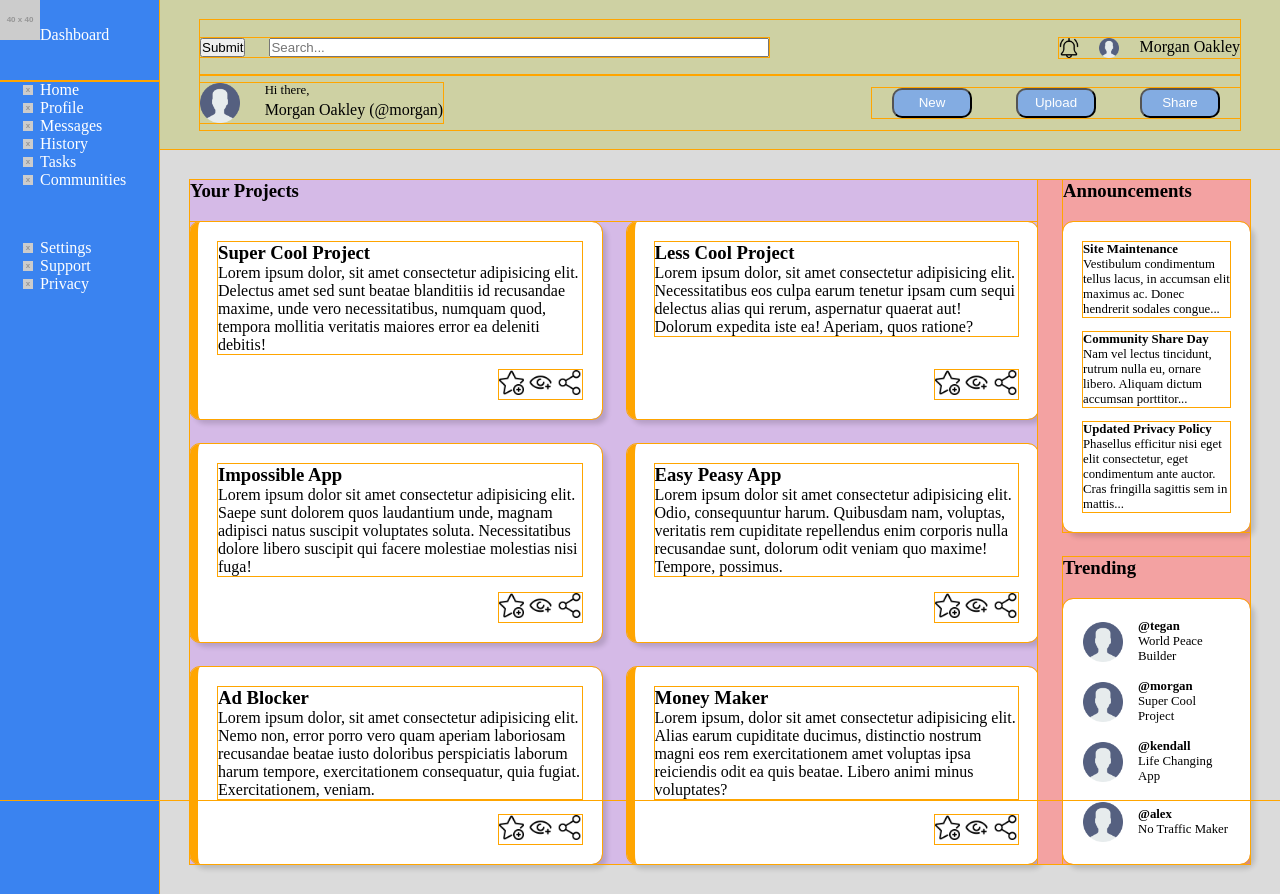
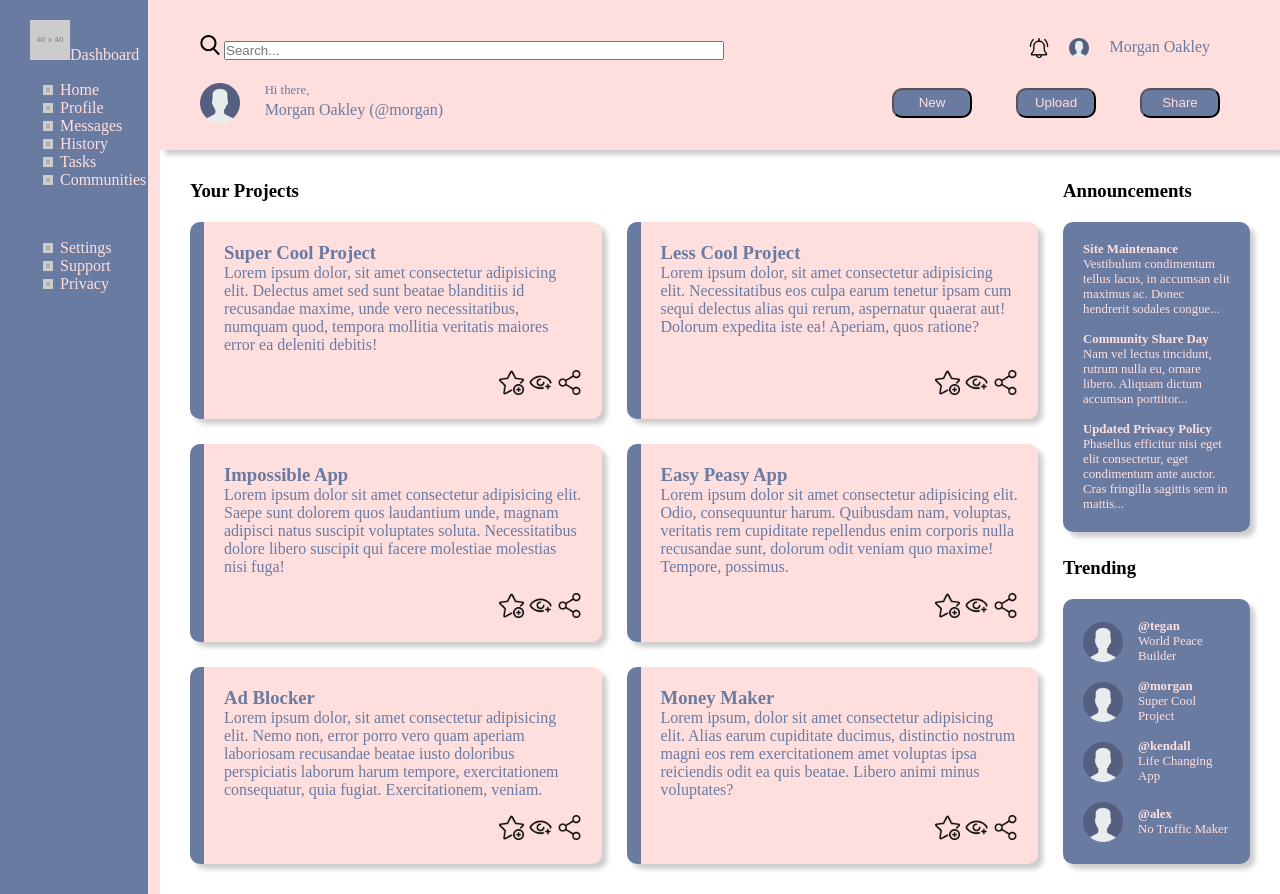
Before and after one commit to jufu87/Admin-Dashboard, a plain HTML site: page index.html in a window 1280 px wide. Drawn offline with Linux system fonts and the light colour scheme; placeholder pictures from the web are drawn by us.

Commit message:
Add color palette

```diff
--- a/index.css
+++ b/index.css
@@ -4,13 +4,37 @@
     padding: 0;
 }
 
+:root {
+    --vibrant100: #f8e9a1;
+    --vibrant200: #f76c6c;
+    --vibrant300: #a8d0e6;
+    --vibrant400: #374785;
+    --vibrant500: #24305e;
+}
+
+:root {
+    --light500: #0B3954;
+    --light400: #BE92A2;
+    --light300: #C8E1E5;
+    --light200: #FAFFFD;
+    --light100: #F4D35E;
+}
+
+:root {
+    --soothing1: #FFDFDE;
+    --soothing2: #6A7BA2;
+    --soothing3: #171219;
+    --soothing4: #A53F2B;
+    --soothing5: #69353F;
+}
+
 html {
     height: 100%;
 }
 
-div {
+/* div {
     outline: 1px orange solid;
-}
+} */
 
 .container {
     display: grid;
@@ -19,15 +43,18 @@ div {
 }
 
 .dashboard {
-    background-color: rgb(58, 131, 240);
-    color: white;
+    background-color: var(--soothing2);
+    color: var(--soothing1);
     grid-column: 1 / 2;
     display: grid;
     grid-template-rows: 1fr 10fr;
+    padding-left: 20px;
+    border-right: var(--soothing1) 12px solid;
 }
 
 .branding {
     grid-row: 1 / 2;
+    margin: 20px 0 0 10px;
 }
 
 .navigation {
@@ -49,7 +76,10 @@ ul {
 }
 
 .header {
-    background-color: rgb(206, 209, 163);
+    position:relative;z-index:10;
+    background-color: var(--soothing1);
+    color: var(--soothing2);
+    box-shadow: 5px 5px 5px rgba(0, 0, 0, .2);
     grid-row: 1 / 2;
     display: grid;
     grid-template-rows: 1fr 1fr;
@@ -78,6 +108,7 @@ input[type="text"] {
 .search-right {
     display: flex;
     gap: 20px;
+    margin-right: 30px;
 }
 
 .heading {
@@ -96,8 +127,8 @@ input[type="text"] {
     width: 80px;
     height: 30px;
     border-radius: 10px;
-    background-color: rgb(131, 172, 226);
-    color: white;
+    background-color: var(--soothing2);
+    color: var(--soothing1);
 }
 
 .user-info {
@@ -122,7 +153,7 @@ input[type="text"] {
 }
 
 .main {
-    background-color: rgb(219, 219, 219);
+    background-color: white;
     grid-row: 2 / 3;
     display: grid;
     grid-template-columns: 10fr 2.5fr;
@@ -130,7 +161,7 @@ input[type="text"] {
 }
 
 .main-left {
-    background-color: rgb(213, 186, 231);
+    /* background-color: rgb(213, 186, 231); */
     grid-column: 1 / 2;
     display: grid;
     grid-template-rows: min-content 1fr;
@@ -152,24 +183,23 @@ input[type="text"] {
     border: none;
     border-radius: 10px;
     padding: 20px;
-    background-color: white;
-    box-shadow: 5px 5px 5px rgba(0, 0, 0, 0.15);
+    box-shadow: 5px 5px 5px rgba(0, 0, 0, .2);
+    background-color: var(--soothing1);
+    color: var(--soothing2);
 }
 
 .project-card {
-    border-left: 8px orange solid;
+    border-left: 14px var(--soothing2) solid;
     display: flex;
     flex-direction: column;
     justify-content: space-between;
 }
 
 .card-buttons {
-    /* justify-self: flex-end; */
     align-self: flex-end;
 }
 
 .main-right {
-    background-color: rgb(243, 162, 162);
     grid-column: 2 / 3;
     display: flex;
     flex-direction: column;
@@ -227,3 +257,9 @@ input[type="text"] {
 .card-header {
     margin-bottom: 20px;
 }
+
+.announcements,
+.trending {
+    background-color: var(--soothing2);
+    color: var(--soothing1);
+}
--- a/index.html
+++ b/index.html
@@ -37,7 +37,7 @@
                 <div class="search">
                     <div class="search-left">
                         <form action="">
-                            <button type="submit">Submit</button>
+                            <input type=image src="images/search.png" width="20" alt="Submit feedback">
                             <label for="searchbar"></label>
                             <input type="text" placeholder="Search..." name="search" id="searchbar">
                         </form>
```
Also changed, not shown: images/search.png (added).
